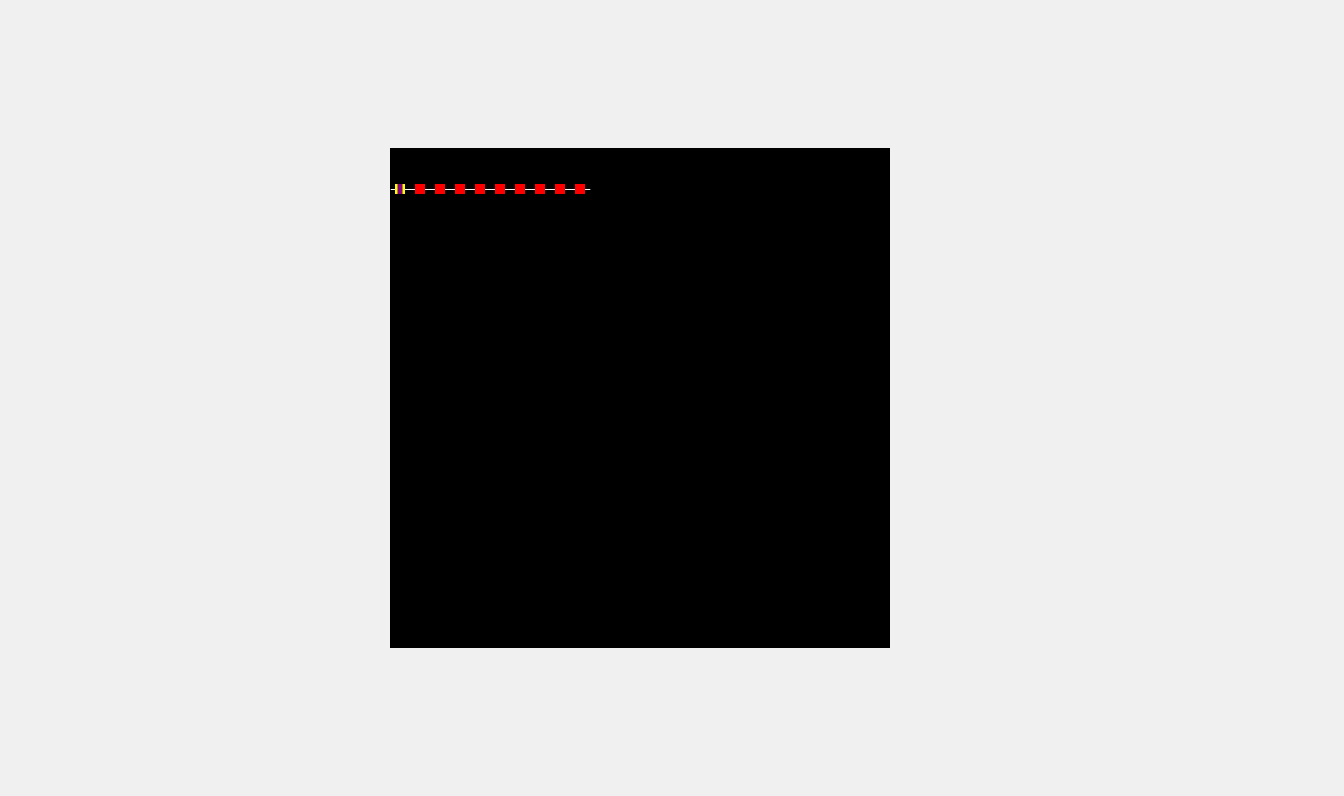
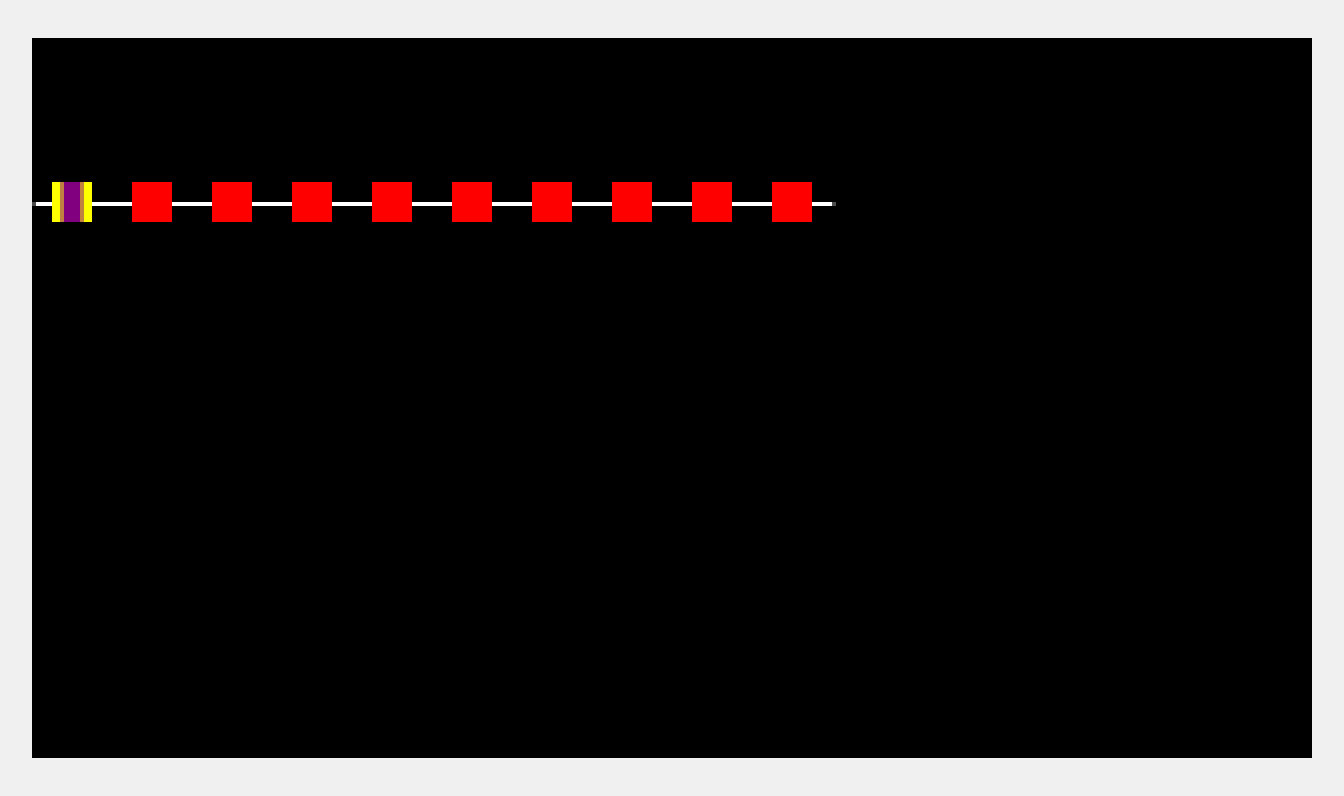
Before and after one commit to Stroomer/splines, a website built with Vite: page index.html in a window 1280 px wide. Shown: the whole page, 1344 px wide, since content can reach past the window. Built offline with nearby package versions, Linux system fonts and the light colour scheme.

```diff
--- a/src/structure/Canvas.js
+++ b/src/structure/Canvas.js
@@ -11,6 +11,7 @@
     this.width = props.width;
     this.height = props.height;
     this.context = this.canvas.getContext('2d');
+    this.context.imageSmoothingEnabled = false;
     props.parent.appendChild(this.canvas);
   }
 
--- a/src/structure/Game.js
+++ b/src/structure/Game.js
@@ -19,8 +19,8 @@
   constructor() {
     this.canvas = new Canvas({
       parent: document.getElementById('app'),
-      width: 500,
-      height: 500,
+      width: 320,
+      height: 180,
       bgcolor: '#000',
     });
 
--- a/style.css
+++ b/style.css
@@ -17,5 +17,7 @@
 }
 
 canvas {
+  width: 1280px;
+  height: 720px;
   image-rendering: pixelated;
 }
```
